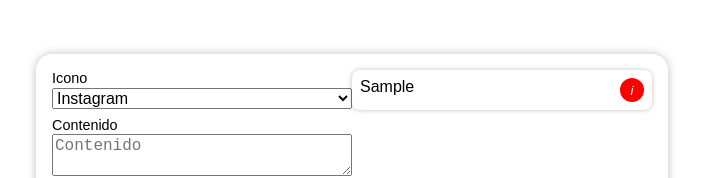
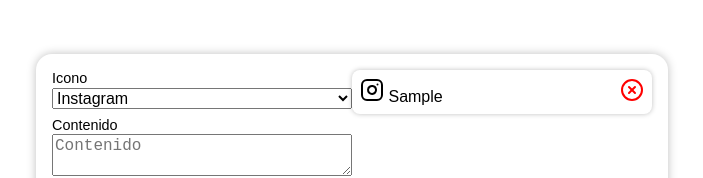
Before and after one commit to sanchezdev-1906/Practica-Github-DS, a website built with Vite: page index.html in a window 1280 px wide. Both pictures are taken after typing "Sample" into the empty fields and a click on the button "Enviar". Shown: the part 130-308 px from the top of the page, without its empty margins (288-991 px from the left). Built offline with nearby package versions, Linux system fonts and the light colour scheme.

Commit message:
Sergio: correccion item componente

```diff
--- a/components/item.css
+++ b/components/item.css
@@ -9,10 +9,11 @@
 }
 
 .item>button {
-    background-color: red;
     border: none;
     border-radius: 50%;
     width: 1.5rem;
     height: 1.5rem;
-    color: white;
+    color: red;
+    padding: 0;
+    background: transparent;
 }
--- a/components/item.js
+++ b/components/item.js
@@ -5,14 +5,14 @@ export default function Item(conten, iconStr) {
     div.classList.add("item")
     div.innerHTML = `
     <div>
-        <i date-lucide="${iconStr}"></i>
+        <i data-lucide="${iconStr}"></i>
         <spam>${conten}</spam>
     </div>
     `
 
     let btnDelete = document.createElement("button")
     btnDelete.innerHTML = `
-    <i date-lucide="circle-x">i</i>
+    <i data-lucide="x-circle"></i>
     `
     btnDelete.addEventListener("click", () => {
         div.remove()
```
